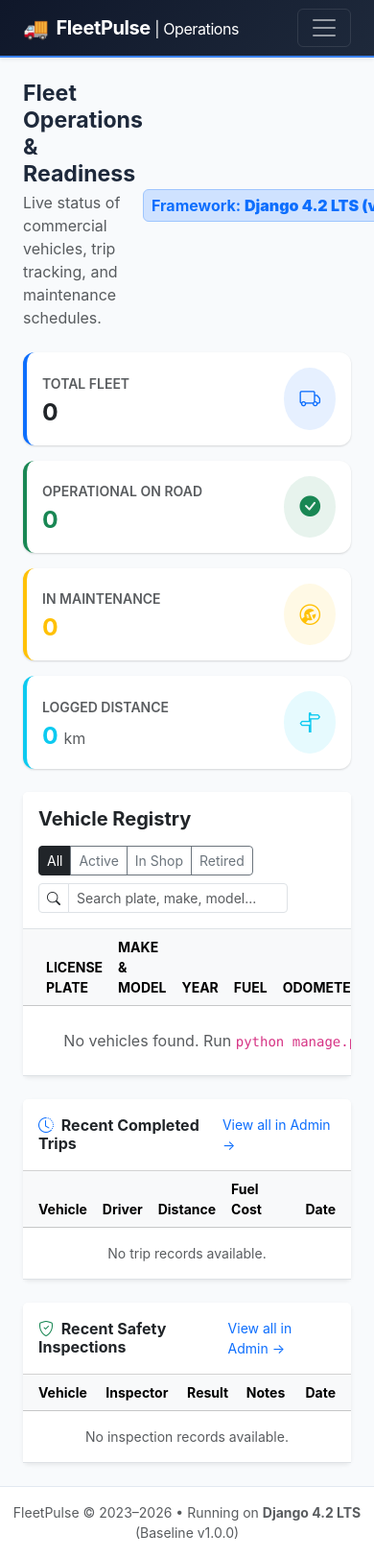
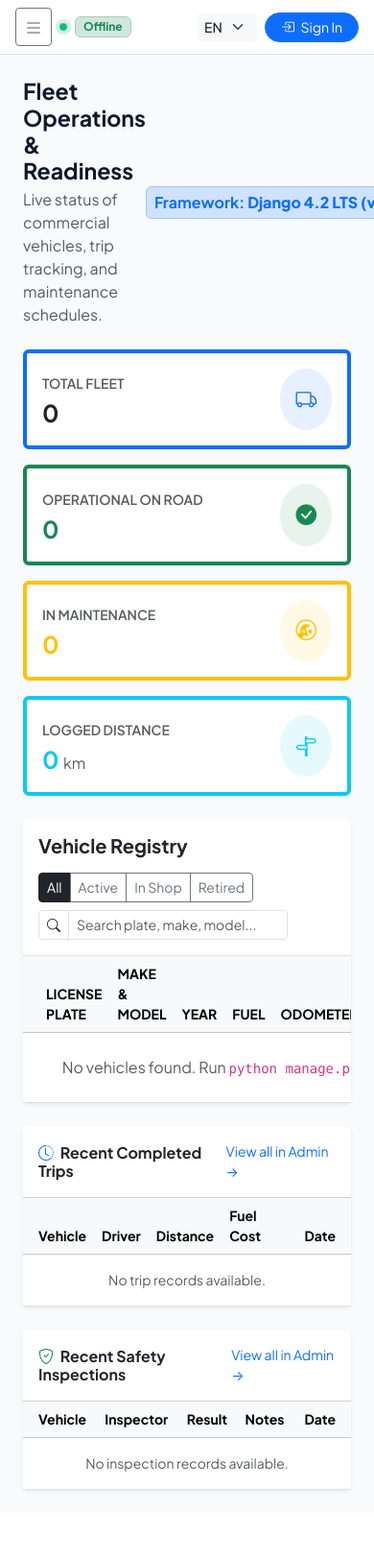
Before and after one commit to Djam18/fleet-pulse, a Django app: page / in a window 390 px wide; the page is wider, and only the part inside the window is pictured. Shown: that part at 96% size. After the commit the page ends 1555 px from the top of that part, so only its background shows below. Run offline with Django 4.2, Linux system fonts and the light colour scheme; data that the repository does not hold is empty; some libraries are stand-ins or nearby versions.

Commit message:
ui(nav): refactor sidebar into compact responsive navigation with mobile offcanvas drawer

```diff
--- a/backend/templates/base.html
+++ b/backend/templates/base.html
@@ -1,94 +1,86 @@
+{% load i18n %}
 <!DOCTYPE html>
-<html lang="en">
+<html lang="{{ LANGUAGE_CODE|default:'en' }}">
 <head>
     <meta charset="UTF-8">
     <meta name="viewport" content="width=device-width, initial-scale=1.0">
-    <title>{% block title %}FleetPulse — Operations Portal{% endblock %}</title>
+    <title>{% block title %}FleetPulse — {% trans "Operations Platform" %}{% endblock %}</title>
 
-    <!-- Bootstrap 5 CSS -->
+    <!-- Google Fonts: Plus Jakarta Sans -->
+    <link rel="preconnect" href="https://fonts.googleapis.com">
+    <link rel="preconnect" href="https://fonts.gstatic.com" crossorigin>
+    <link href="https://fonts.googleapis.com/css2?family=Plus+Jakarta+Sans:wght@400;500;600;700;800&display=swap" rel="stylesheet">
+
+    <!-- Bootstrap 5 CSS & Icons -->
     <link href="https://cdn.jsdelivr.net/npm/bootstrap@5.3.3/dist/css/bootstrap.min.css" rel="stylesheet">
-    <!-- Bootstrap Icons -->
     <link href="https://cdn.jsdelivr.net/npm/bootstrap-icons@1.11.3/font/bootstrap-icons.min.css" rel="stylesheet">
-    <!-- Alpine.js -->
+
+    <!-- ApexCharts & Alpine.js -->
+    <script src="https://cdn.jsdelivr.net/npm/apexcharts@3.46.0/dist/apexcharts.min.js"></script>
     <script defer src="https://cdn.jsdelivr.net/npm/alpinejs@3.14.8/dist/cdn.min.js"></script>
 
     <style>
-        :root {
-            --fp-primary: #1e3a8a;
-            --fp-primary-dark: #0f172a;
+        body {
+            font-family: 'Plus Jakarta Sans', -apple-system, sans-serif;
+            background-color: #090e17;
+            color: #0f172a;
+            margin: 0;
+            overflow-x: hidden;
         }
-        body {
-            background-color: #f8fafc;
-            color: #1e293b;
-            font-family: -apple-system, BlinkMacSystemFont, "Segoe UI", Roboto, sans-serif;
-            min-height: 100vh;
-            display: flex;
-            flex-direction: column;
+        .card-neo {
+            border: 1px solid #e2e8f0;
+            border-radius: 16px;
+            background: #ffffff;
+            box-shadow: 0 4px 6px -1px rgba(0,0,0,0.02), 0 2px 4px -2px rgba(0,0,0,0.02);
+            transition: all 0.2s cubic-bezier(0.4, 0, 0.2, 1);
         }
-        .navbar-brand-custom {
-            font-weight: 700;
-            letter-spacing: -0.02em;
-            color: #ffffff !important;
+        .card-neo:hover {
+            transform: translateY(-2px);
+            box-shadow: 0 10px 15px -3px rgba(0,0,0,0.07);
         }
-        .card-stat {
-            border: none;
-            border-radius: 12px;
-            box-shadow: 0 1px 3px rgba(0,0,0,0.05), 0 1px 2px rgba(0,0,0,0.1);
-            transition: transform 0.15s ease, box-shadow 0.15s ease;
+        .live-dot {
+            width: 8px;
+            height: 8px;
+            background-color: #10b981;
+            border-radius: 50%;
+            display: inline-block;
+            box-shadow: 0 0 0 0 rgba(16, 185, 129, 0.7);
+            animation: pulse-green 2s infinite;
         }
-        .card-stat:hover {
-            transform: translateY(-2px);
-            box-shadow: 0 4px 6px -1px rgba(0,0,0,0.1), 0 2px 4px -1px rgba(0,0,0,0.06);
+        @keyframes pulse-green {
+            0% { transform: scale(0.95); box-shadow: 0 0 0 0 rgba(16, 185, 129, 0.7); }
+            70% { transform: scale(1); box-shadow: 0 0 0 6px rgba(16, 185, 129, 0); }
+            100% { transform: scale(0.95); box-shadow: 0 0 0 0 rgba(16, 185, 129, 0); }
         }
-        .footer {
-            margin-top: auto;
-            background-color: #ffffff;
-            border-top: 1px solid #e2e8f0;
+        .nav-pills .nav-link {
+            border-radius: 10px;
+            padding: 8px 14px;
+            font-weight: 500;
+            transition: all 0.15s ease;
+        }
+        .nav-pills .nav-link:hover:not(.active) {
+            background-color: rgba(255, 255, 255, 0.08);
         }
     </style>
     {% block extra_css %}{% endblock %}
 </head>
 <body>
-    <!-- Navigation Bar -->
-    <nav class="navbar navbar-expand-lg navbar-dark shadow-sm" style="background: linear-gradient(135deg, #0f172a 0%, #1e293b 100%); border-bottom: 2px solid #3b82f6;">
-        <div class="container-fluid px-4">
-            <a class="navbar-brand navbar-brand-custom d-flex align-items-center gap-2" href="{% url 'fleet:dashboard' %}">
-                <span class="fs-4">🚚</span>
-                <span>FleetPulse <small class="text-primary-subtle fs-6 fw-normal">| Operations</small></span>
-            </a>
-            <button class="navbar-toggler" type="button" data-bs-toggle="collapse" data-bs-target="#navContent">
-                <span class="navbar-toggler-icon"></span>
-            </button>
-            <div class="collapse navbar-collapse" id="navContent">
-                <ul class="navbar-nav me-auto mb-2 mb-lg-0">
-                    <li class="nav-item">
-                        <a class="nav-link active" href="{% url 'fleet:dashboard' %}"><i class="bi bi-speedometer2 me-1"></i> Dashboard</a>
-                    </li>
-                </ul>
-                <div class="d-flex align-items-center gap-3">
-                    <a href="{% url 'admin:index' %}" class="btn btn-sm btn-outline-light d-flex align-items-center gap-1" target="_blank">
-                        <i class="bi bi-shield-lock-fill"></i> Staff Admin Portal
-                    </a>
-                </div>
-            </div>
+    <div class="d-flex" style="min-height: 100vh;">
+        <!-- Persistent Left Sidebar -->
+        {% include "components/sidebar.html" %}
+
+        <!-- Right Main Viewport Shell -->
+        <div class="d-flex flex-column flex-grow-1" style="min-width: 0; background-color: #f8fafc;">
+            <!-- Top App Header -->
+            {% include "components/top_header.html" %}
+
+            <!-- Dynamic Page Content -->
+            <main class="p-4 p-lg-5">
+                {% block content %}{% endblock %}
+            </main>
         </div>
-    </nav>
+    </div>
 
-    <!-- Main Content Area -->
-    <main class="py-4">
-        <div class="container-fluid px-4">
-            {% block content %}{% endblock %}
-        </div>
-    </main>
-
-    <!-- Footer -->
-    <footer class="footer py-3 text-center text-muted small">
-        <div class="container">
-            FleetPulse &copy; 2023–2026 &bull; Running on <strong>Django 4.2 LTS</strong> (Baseline v1.0.0)
-        </div>
-    </footer>
-
-    <!-- Bootstrap 5 JS Bundle -->
     <script src="https://cdn.jsdelivr.net/npm/bootstrap@5.3.3/dist/js/bootstrap.bundle.min.js"></script>
     {% block extra_js %}{% endblock %}
 </body>
--- /dev/null
+++ b/backend/templates/components/sidebar.html
@@ -0,0 +1,86 @@
+{% load i18n %}
+<aside id="appSidebar" class="sidebar offcanvas-lg offcanvas-start text-white" tabindex="-1" style="width: 250px; background: #090e17; border-right: 1px solid #1e293b; z-index: 1045;">
+    <!-- Offcanvas Header on Mobile -->
+    <div class="offcanvas-header d-lg-none border-bottom border-secondary pb-3 mb-2">
+        <h5 class="offcanvas-title text-white fw-bold d-flex align-items-center gap-2">
+            <span>🚚</span> FleetPulse
+        </h5>
+        <button type="button" class="btn-close btn-close-white" data-bs-dismiss="offcanvas" data-bs-target="#appSidebar" aria-label="Close"></button>
+    </div>
+
+    <div class="d-flex flex-column h-100 p-3">
+        <!-- Desktop Brand Header -->
+        <a href="{% url 'fleet:dashboard' %}" class="d-none d-lg-flex align-items-center gap-2 mb-3 text-white text-decoration-none px-2">
+            <span class="fs-4">🚚</span>
+            <div>
+                <div class="fw-bold fs-5 tracking-tight">FleetPulse</div>
+                <div class="text-primary-subtle small text-uppercase" style="font-size: 0.62rem; letter-spacing: 0.08em;">{% trans "Commercial Suite" %} &bull; 4.2 LTS</div>
+            </div>
+        </a>
+
+        <!-- Navigation Menu -->
+        <div class="small text-uppercase text-muted fw-bold px-2 mb-2" style="font-size: 0.65rem; letter-spacing: 0.1em;">{% trans "Operations" %}</div>
+        <ul class="nav nav-pills flex-column gap-1 mb-auto" style="overflow-y: auto; max-height: calc(100vh - 220px);">
+            <li class="nav-item">
+                <a href="{% url 'fleet:dashboard' %}" class="nav-link text-white d-flex align-items-center gap-2 {% if request.resolver_match.url_name == 'dashboard' %}active bg-primary{% endif %}">
+                    <i class="bi bi-speedometer2"></i> {% trans "Dashboard" %}
+                </a>
+            </li>
+            <li>
+                <a href="{% url 'fleet:vehicle_list' %}" class="nav-link text-white d-flex align-items-center gap-2 {% if 'vehicle' in request.resolver_match.url_name %}active bg-primary{% endif %}">
+                    <i class="bi bi-truck"></i> {% trans "Fleet Vehicles" %}
+                </a>
+            </li>
+            <li>
+                <a href="{% url 'fleet:trip_list' %}" class="nav-link text-white d-flex align-items-center gap-2 {% if request.resolver_match.url_name == 'trip_list' %}active bg-primary{% endif %}">
+                    <i class="bi bi-signpost-split"></i> {% trans "Trip Logbook" %}
+                </a>
+            </li>
+            <li>
+                <a href="{% url 'fleet:maintenance_list' %}" class="nav-link text-white d-flex align-items-center justify-content-between {% if request.resolver_match.url_name == 'maintenance_list' %}active bg-primary{% endif %}">
+                    <span class="d-flex align-items-center gap-2"><i class="bi bi-wrench-adjustable"></i> {% trans "Maintenance" %}</span>
+                    <span class="badge bg-warning text-dark rounded-pill" style="font-size: 0.65rem;">Alerts</span>
+                </a>
+            </li>
+            <li>
+                <a href="{% url 'fleet:inspection_list' %}" class="nav-link text-white d-flex align-items-center gap-2 {% if request.resolver_match.url_name == 'inspection_list' %}active bg-primary{% endif %}">
+                    <i class="bi bi-shield-check"></i> {% trans "Inspections" %}
+                </a>
+            </li>
+            <li class="mt-2 pt-2 border-top border-secondary">
+                <a href="{% url 'admin:index' %}" class="nav-link text-white-50 d-flex align-items-center gap-2" target="_blank">
+                    <i class="bi bi-sliders"></i> {% trans "Staff Admin" %}
+                </a>
+            </li>
+        </ul>
+
+        <!-- Operator Info / Auth Card -->
+        <div class="p-2 rounded bg-white bg-opacity-10 mt-auto">
+            {% if request.user.is_authenticated %}
+                <div class="d-flex align-items-center justify-content-between">
+                    <div class="d-flex align-items-center gap-2 text-truncate me-2">
+                        <div class="bg-primary text-white rounded-circle d-flex align-items-center justify-content-center fw-bold small" style="width: 32px; height: 32px;">
+                            {{ request.user.username|slice:":2"|upper }}
+                        </div>
+                        <div class="small text-truncate">
+                            <div class="fw-semibold text-white text-truncate">{{ request.user.get_full_name|default:request.user.username }}</div>
+                            <div class="text-white-50 text-truncate" style="font-size: 0.68rem;">{{ request.user.email|default:"Operator" }}</div>
+                        </div>
+                    </div>
+                    <form action="{% url 'fleet:logout' %}" method="post" class="m-0">
+                        {% csrf_token %}
+                        <button type="submit" class="btn btn-sm btn-link text-white-50 p-1" title="{% trans 'Sign Out' %}">
+                            <i class="bi bi-box-arrow-right fs-5"></i>
+                        </button>
+                    </form>
+                </div>
+            {% else %}
+                <div class="text-center">
+                    <a href="{% url 'fleet:login' %}" class="btn btn-sm btn-primary w-100 py-1">
+                        <i class="bi bi-box-arrow-in-right me-1"></i> {% trans "Sign In" %}
+                    </a>
+                </div>
+            {% endif %}
+        </div>
+    </div>
+</aside>
--- /dev/null
+++ b/backend/templates/components/top_header.html
@@ -0,0 +1,79 @@
+{% load i18n %}
+<header class="navbar navbar-expand bg-white border-bottom px-3 px-lg-4 py-2 sticky-top shadow-xs">
+    <div class="d-flex align-items-center justify-content-between w-100">
+        <!-- Left: Mobile Toggle & Telematics Indicator -->
+        <div class="d-flex align-items-center">
+            <button class="btn btn-sm btn-outline-secondary d-lg-none me-2 px-2 py-1" type="button" data-bs-toggle="offcanvas" data-bs-target="#appSidebar" aria-controls="appSidebar">
+                <i class="bi bi-list fs-5"></i>
+            </button>
+            <div class="d-flex align-items-center gap-2" id="telematics-status-bar"
+                 x-data="{
+                     connected: true,
+                     lastPing: 'Connecting...',
+                     init() {
+                         {% if request.user.is_authenticated %}
+                         const evtSource = new EventSource('{% url 'fleet:telematics_stream' %}');
+                         evtSource.addEventListener('telematics', (e) => {
+                             const data = JSON.parse(e.data);
+                             this.connected = true;
+                             this.lastPing = `${data.license_plate} • ${data.speed_kmh} km/h`;
+                             window.dispatchEvent(new CustomEvent('telematics-update', { detail: data }));
+                         });
+                         evtSource.onerror = () => { this.connected = false; this.lastPing = 'Reconnecting'; };
+                         {% else %}
+                         this.lastPing = 'Offline';
+                         {% endif %}
+                     }
+                 }">
+                <span class="live-dot" :class="connected ? '' : 'bg-warning'"></span>
+                <span class="fw-semibold small text-slate-700 d-none d-sm-inline">{% trans "Fleet Telematics" %}</span>
+                <span class="badge bg-success-subtle text-success border border-success-subtle small px-2 py-1" x-text="lastPing">Connecting...</span>
+            </div>
+        </div>
+
+        <!-- Right Side Quick Tools & User Session -->
+        <div class="d-flex align-items-center gap-2 gap-md-3">
+            <!-- Language Dropdown -->
+            <form action="{% url 'set_language' %}" method="post" class="d-flex align-items-center m-0">
+                {% csrf_token %}
+                <input name="next" type="hidden" value="{{ request.get_full_path }}">
+                <select name="language" class="form-select form-select-sm border-0 bg-light small fw-medium" onchange="this.form.submit()">
+                    {% get_current_language as CURRENT_LANG %}
+                    {% get_available_languages as LANGUAGES %}
+                    {% for lang_code, lang_name in LANGUAGES %}
+                        <option value="{{ lang_code }}" {% if lang_code == CURRENT_LANG %}selected{% endif %}>
+                            {{ lang_code|upper }}
+                        </option>
+                    {% endfor %}
+                </select>
+            </form>
+
+            <!-- User Auth Controls -->
+            {% if request.user.is_authenticated %}
+                <div class="dropdown">
+                    <button class="btn btn-sm btn-light border rounded-pill px-2 px-md-3 py-1 d-flex align-items-center gap-2 dropdown-toggle" type="button" data-bs-toggle="dropdown">
+                        <i class="bi bi-person-circle text-primary"></i>
+                        <span class="small fw-semibold d-none d-md-inline">{{ request.user.username }}</span>
+                    </button>
+                    <ul class="dropdown-menu dropdown-menu-end shadow-sm border-0 mt-2">
+                        <li><h6 class="dropdown-header">{{ request.user.email|default:"Operator Account" }}</h6></li>
+                        {% if request.user.is_staff %}
+                            <li><a class="dropdown-item small" href="{% url 'admin:index' %}" target="_blank"><i class="bi bi-sliders me-2"></i>{% trans "Admin Console" %}</a></li>
+                        {% endif %}
+                        <li><hr class="dropdown-divider"></li>
+                        <li>
+                            <form action="{% url 'fleet:logout' %}" method="post" class="m-0">
+                                {% csrf_token %}
+                                <button type="submit" class="dropdown-item small text-danger"><i class="bi bi-box-arrow-right me-2"></i>{% trans "Sign Out" %}</button>
+                            </form>
+                        </li>
+                    </ul>
+                </div>
+            {% else %}
+                <a href="{% url 'fleet:login' %}" class="btn btn-sm btn-primary rounded-pill px-3 py-1">
+                    <i class="bi bi-box-arrow-in-right me-1"></i> {% trans "Sign In" %}
+                </a>
+            {% endif %}
+        </div>
+    </div>
+</header>
```
